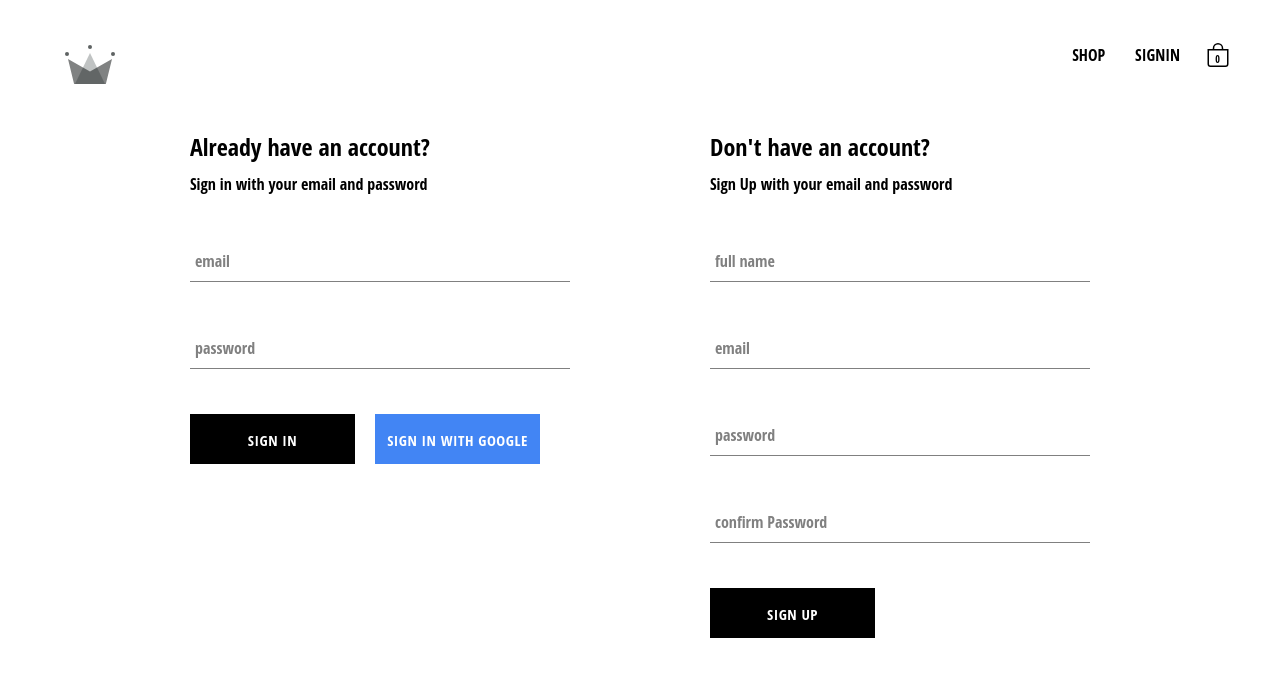
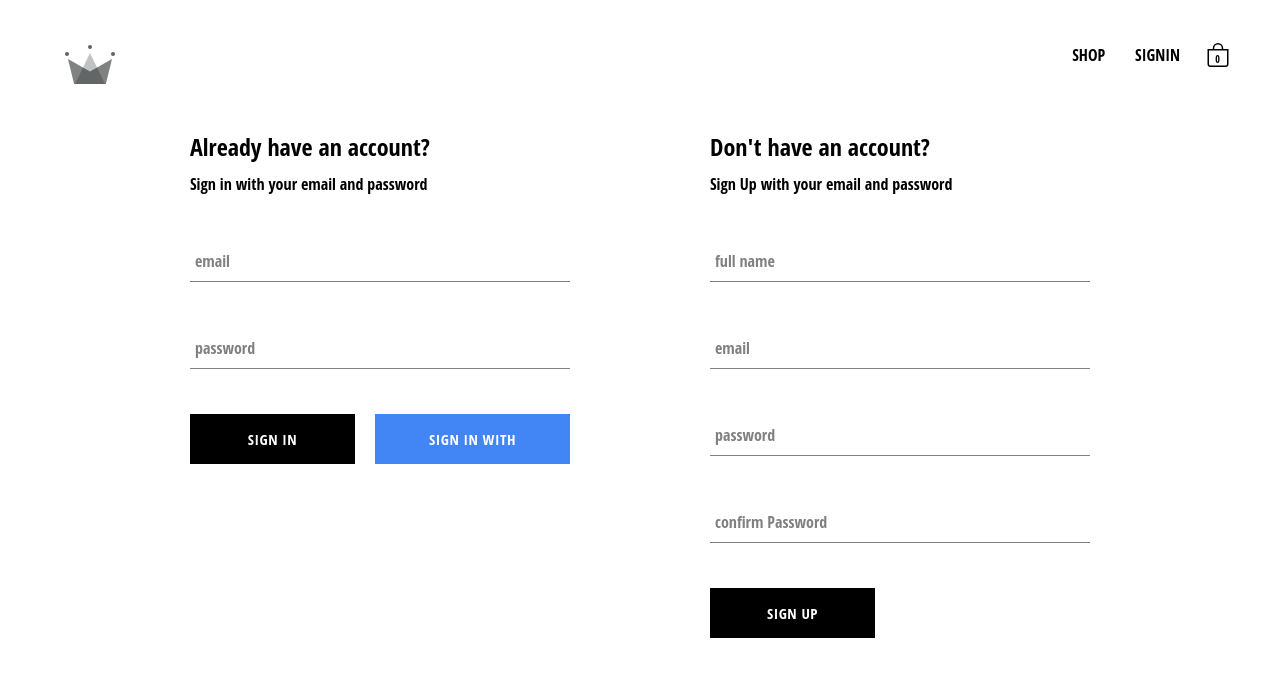
Before and after one commit to Nasrallah04/my-EcommerceWebsite, a React (Vite) app: page /auth in a window 1280 px wide. Shown: the top 676 px of the page. Built offline with nearby package versions, Linux system fonts and the light colour scheme; no server answers; the database is empty.

Commit message:
Custom  button using styled-components

```diff
--- a/src/components/button/button.component.jsx
+++ b/src/components/button/button.component.jsx
@@ -1,24 +1,25 @@
-import './button.styles.scss'
-/*
-default
-inverted
-google sign in
-*/
+import {
+  BaseButton,
+  GoogleSignInButton,
+  InvertedButton,
+} from './button.styles';
 
-const buttonClasses = {
-  google: "google-sign-in",
-  inverted: "inverted",
+export const BUTTON_TYPES_CLASSES = {
+  base: 'base',
+  google: 'google-sign-in',
+  inverted: 'inverted',
 };
 
-function Button({ children, buttonType, ...otherProps }) {
-  return (
-    <button
-      className={`button-container ${buttonClasses[buttonType]}`}
-      {...otherProps}
-    >
-      {children}
-    </button>
-  );
-}
+const getButton = (buttonType = BUTTON_TYPES_CLASSES.base) =>
+  ({
+    [BUTTON_TYPES_CLASSES.base]: BaseButton,
+    [BUTTON_TYPES_CLASSES.google]: GoogleSignInButton,
+    [BUTTON_TYPES_CLASSES.inverted]: InvertedButton,
+  }[buttonType]);
+
+const Button = ({ children, buttonType, ...otherProps }) => {
+  const CustomButton = getButton(buttonType);
+  return <CustomButton {...otherProps}>{children}</CustomButton>;
+};
 
 export default Button;
--- /dev/null
+++ b/src/components/button/button.styles.jsx
@@ -0,0 +1,48 @@
+import styled from 'styled-components';
+
+export const BaseButton = styled.button`
+  min-width: 165px;
+  width: auto;
+  height: 50px;
+  letter-spacing: 0.5px;
+  line-height: 50px;
+  padding: 0 35px 0 35px;
+  font-size: 15px;
+  background-color: black;
+  color: white;
+  text-transform: uppercase;
+  font-family: 'Open Sans Condensed';
+  font-weight: bolder;
+  border: none;
+  cursor: pointer;
+  display: flex;
+  justify-content: center;
+
+  &:hover {
+    background-color: white;
+    color: black;
+    border: 1px solid black;
+  }
+`;
+
+export const GoogleSignInButton = styled(BaseButton)`
+  background-color: #4285f4;
+  color: white;
+
+  &:hover {
+    background-color: #357ae8;
+    border: none;
+  }
+`;
+
+export const InvertedButton = styled(BaseButton)`
+  background-color: white;
+  color: black;
+  border: 1px solid black;
+
+  &:hover {
+    background-color: black;
+    color: white;
+    border: none;
+  }
+`;
--- a/src/components/button/button.styles.scss
+++ /dev/null
@@ -1,46 +0,0 @@
-.button-container {
-    min-width: 165px;
-    width: auto;
-    height: 50px;
-    letter-spacing: 0.5px;
-    line-height: 50px;
-    // padding: 0 35px 0 35px;
-    font-size: 15px;
-    background-color: black;
-    color: white;
-    text-transform: uppercase;
-    font-family: 'Open Sans Condensed';
-    font-weight: bolder;
-    border: none;
-    cursor: pointer;
-    display: flex;
-    justify-content: center;
-
-    &:hover {
-      background-color: white;
-      color: black;
-      border: 1px solid black;
-    }
-
-    &.google-sign-in {
-      background-color: #4285f4;
-      color: white;
-
-      &:hover {
-        background-color: #357ae8;
-        border: none;
-      }
-    }
-
-    &.inverted {
-      background-color: white;
-      color: black;
-      border: 1px solid black;
-
-      &:hover {
-        background-color: black;
-        color: white;
-        border: none;
-      }
-    }
-  }
--- a/src/components/product-card/product-card.component.jsx
+++ b/src/components/product-card/product-card.component.jsx
@@ -1,7 +1,7 @@
 import { useContext } from 'react';
 import { CartContext } from '../../contexts/card.context';
 import "./product-card.styles.scss";
-import Button from "../button/button.component";
+import Button, { BUTTON_TYPES_CLASSES } from "../button/button.component";
 const ProductCard = ({ product }) => {
   const { name, price, imageUrl } = product;
   const {addItemTocard} = useContext(CartContext)
@@ -13,7 +13,7 @@ const ProductCard = ({ product }) => {
         <span className="name">{name}</span>
         <span className="price">{`${price}$`}</span>
       </div>
-      <Button buttonType="inverted" onClick={addProductToCard}>Add To Card</Button>
+      <Button buttonType={BUTTON_TYPES_CLASSES.inverted} onClick={addProductToCard}>Add To Card</Button>
     </div>
   );
 };
--- a/src/components/signin-form/signin-form.component.jsx
+++ b/src/components/signin-form/signin-form.component.jsx
@@ -9,7 +9,7 @@ import {
 
 import FormInput from "../form-input/form-input.component";
 import "./signin-form.styles.scss";
-import Button from "../button/button.component";
+import Button, { BUTTON_TYPES_CLASSES } from "../button/button.component";
 
 
 const defaultFormField = {
@@ -67,7 +67,7 @@ function Signin() {
         />
         <div className="buttons-container">
           <Button type="submit">Sign In</Button>
-          <Button type="button" buttonType="google" onClick={SignInWithGoogle}>
+          <Button type="button" buttonType={BUTTON_TYPES_CLASSES.google} onClick={SignInWithGoogle}>
             Sign In With Google
           </Button>
         </div>
```
